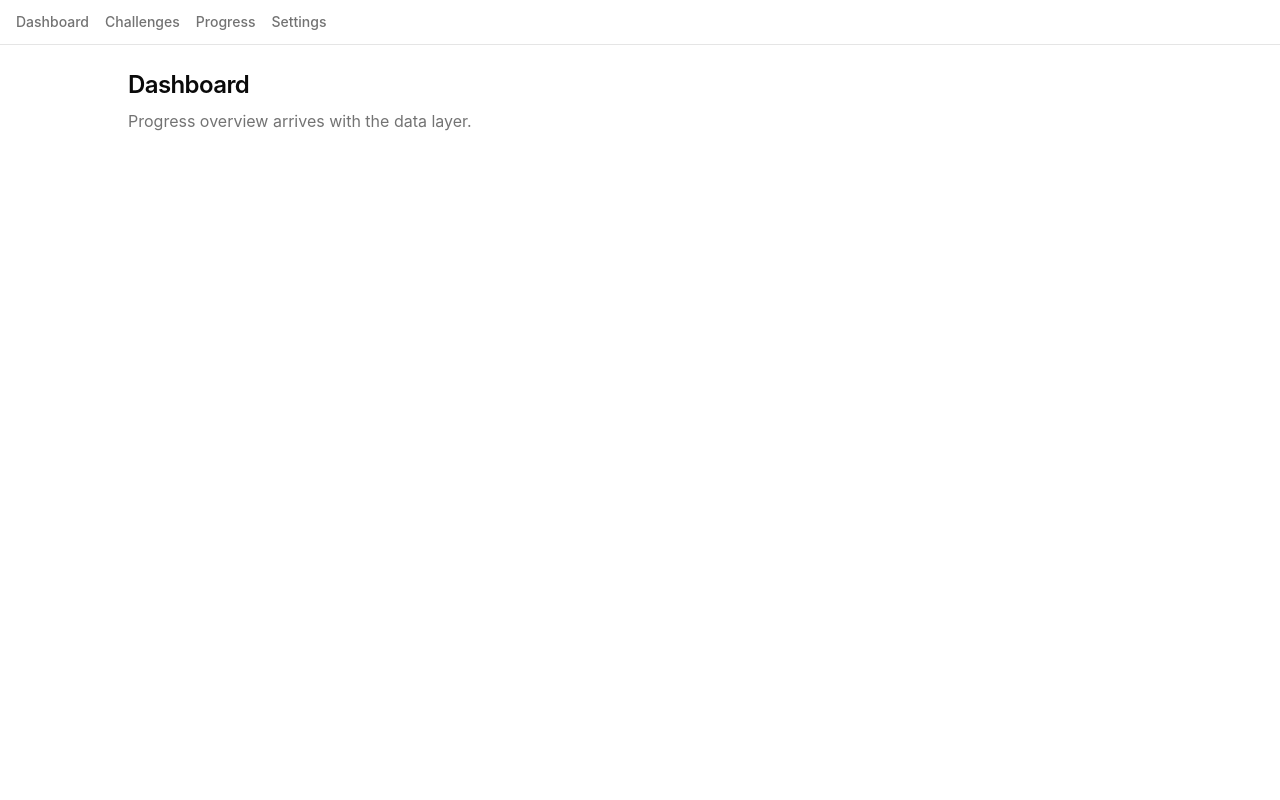
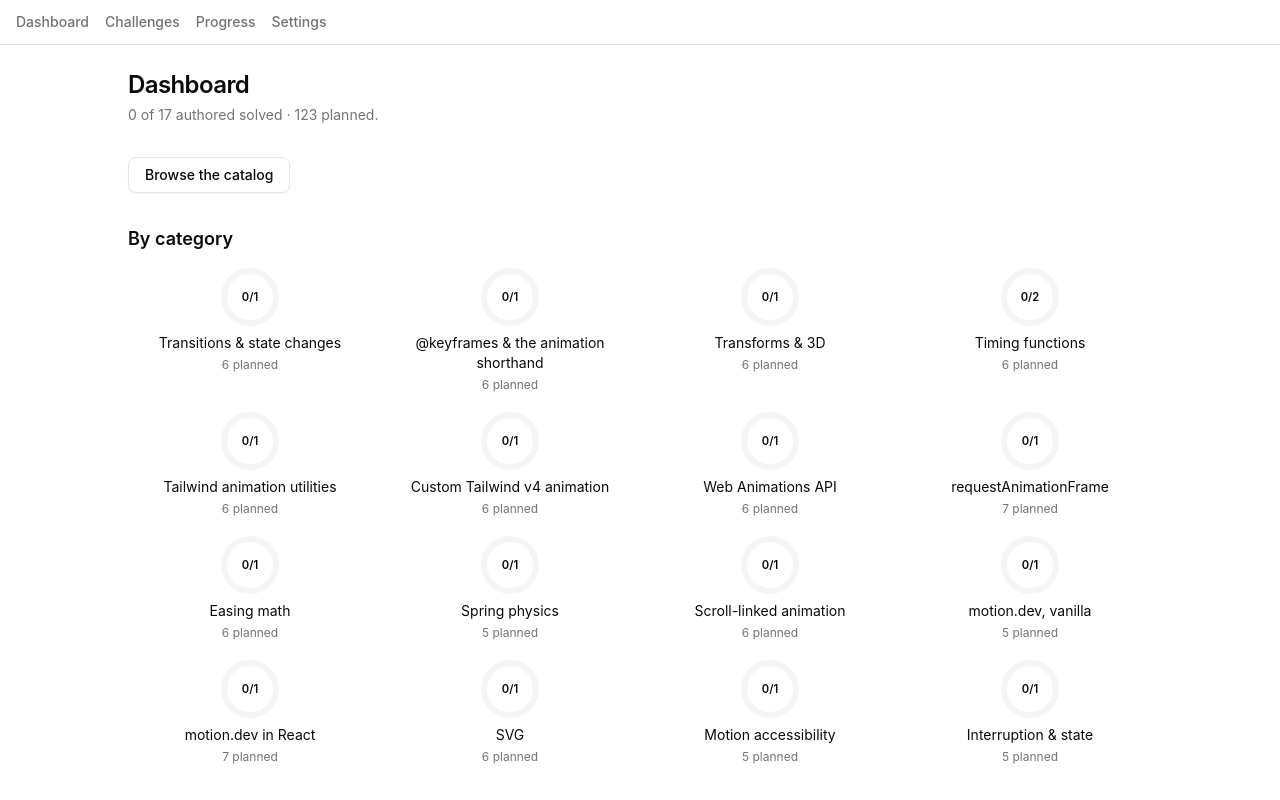
Before and after one commit to braveneworg/animation-challenges, a React (Vite) app: page / in a window 1280 px wide. Built offline with nearby package versions, Linux system fonts and the light colour scheme; no server answers.

Commit message:
feat(dashboard): completion overview, category rings, continue, and weakest-category suggestion

```diff
--- a/src/features/progress/DashboardPage.tsx
+++ b/src/features/progress/DashboardPage.tsx
@@ -1,8 +1,90 @@
+import { useQuery } from '@tanstack/react-query';
+import { Link } from '@tanstack/react-router';
+import { useMemo } from 'react';
+
+import { useProgressRepository } from '@/app/repository-provider';
+import { CATEGORIES } from '@/challenges/categories';
+import { challengeRegistry } from '@/challenges/registry';
+import { Button } from '@/components/ui/button';
+import { progressQueryOptions } from '@/data/queries';
+import {
+  continueChallenge,
+  overallCompletion,
+  summarizeCategories,
+  weakestCategory,
+} from '@/features/progress/dashboard-selectors';
+import { ProgressRing } from '@/features/progress/ProgressRing';
+
 export function DashboardPage(): React.JSX.Element {
+  const repo = useProgressRepository();
+  const { data: progressList = [] } = useQuery(progressQueryOptions(repo));
+  const progressById = useMemo(
+    () => new Map(progressList.map((record) => [record.challengeId, record])),
+    [progressList],
+  );
+  const { challenges } = challengeRegistry;
+  const completion = overallCompletion(challenges, progressById);
+  const categories = summarizeCategories(CATEGORIES, challenges, progressById).filter(
+    (summary) => summary.authored > 0,
+  );
+  const next = continueChallenge(challenges, progressList);
+  const hasActivity = progressList.length > 0;
+  const weakest = hasActivity ? weakestCategory(summarizeCategories(CATEGORIES, challenges, progressById)) : null;
+
   return (
-    <section className="mx-auto max-w-5xl space-y-2">
-      <h1 className="text-2xl font-semibold tracking-tight">Dashboard</h1>
-      <p className="text-muted-foreground">Progress overview arrives with the data layer.</p>
+    <section className="mx-auto max-w-5xl space-y-8">
+      <header className="space-y-1">
+        <h1 className="text-2xl font-semibold tracking-tight">Dashboard</h1>
+        <p className="text-muted-foreground text-sm">
+          {completion.solved} of {completion.authored} authored solved · {completion.planned} planned.
+        </p>
+      </header>
+
+      {next !== null ? (
+        <Button asChild>
+          <Link
+            to="/challenges/$categoryId/$slug"
+            params={{ categoryId: next.categoryId, slug: next.id.split('/')[1] ?? '' }}
+          >
+            Continue: {next.title}
+          </Link>
+        </Button>
+      ) : (
+        <Button asChild variant="outline">
+          <Link to="/challenges">Browse the catalog</Link>
+        </Button>
+      )}
+
+      {weakest !== null ? (
+        <p className="text-sm">
+          Weakest category:{' '}
+          <Link to="/challenges" search={{ category: weakest.categoryId }} className="underline underline-offset-4">
+            Practice {weakest.title}
+          </Link>{' '}
+          ({weakest.solved}/{weakest.authored} solved)
+        </p>
+      ) : null}
+
+      <section aria-labelledby="category-progress" className="space-y-3">
+        <h2 id="category-progress" className="text-lg font-semibold">
+          By category
+        </h2>
+        <ul className="grid grid-cols-2 gap-4 sm:grid-cols-3 lg:grid-cols-4">
+          {categories.map((summary) => (
+            <li key={summary.categoryId} className="flex flex-col items-center gap-1 text-center">
+              <ProgressRing label={summary.title} solved={summary.solved} authored={summary.authored} />
+              <Link
+                to="/challenges"
+                search={{ category: summary.categoryId }}
+                className="text-sm underline-offset-4 hover:underline"
+              >
+                {summary.title}
+              </Link>
+              <span className="text-muted-foreground text-xs">{summary.plannedCount} planned</span>
+            </li>
+          ))}
+        </ul>
+      </section>
     </section>
   );
 }
--- /dev/null
+++ b/src/features/progress/ProgressRing.tsx
@@ -0,0 +1,42 @@
+const RADIUS = 26;
+const CIRCUMFERENCE = 2 * Math.PI * RADIUS;
+
+interface ProgressRingProps {
+  label: string;
+  solved: number;
+  authored: number;
+}
+
+export function ProgressRing({ label, solved, authored }: ProgressRingProps): React.JSX.Element {
+  const fraction = authored > 0 ? Math.min(Math.max(solved / authored, 0), 1) : 0;
+  return (
+    // oxlint's jsx-a11y/prefer-tag-over-role rejects `role="img"` on any host element, `<svg>`
+    // included, and a bare `<svg>` carries no implicit img role (verified empirically — without an
+    // explicit role, `getByRole('img', ...)` finds nothing) — so there is no ARIA-role-free way to
+    // expose this dynamic, theme-aware ring through the `<svg>` element itself. Instead, a real
+    // `<img>` (the rule's own recommended tag) carries the accessible name, and the decorative
+    // `<svg>` that actually paints the ring is `aria-hidden` so its lack of a role is a non-issue.
+    // Visually identical output; the accessible name now comes from the tag jsx-a11y prefers.
+    <span className="relative inline-block size-16">
+      <img alt={`${label}: ${solved} of ${authored} solved`} className="sr-only" />
+      <svg viewBox="0 0 64 64" className="size-16" aria-hidden="true">
+        <circle cx="32" cy="32" r={RADIUS} fill="none" strokeWidth="6" className="stroke-muted" />
+        <circle
+          cx="32"
+          cy="32"
+          r={RADIUS}
+          fill="none"
+          strokeWidth="6"
+          strokeLinecap="round"
+          strokeDasharray={CIRCUMFERENCE}
+          strokeDashoffset={CIRCUMFERENCE * (1 - fraction)}
+          transform="rotate(-90 32 32)"
+          className="stroke-primary"
+        />
+        <text x="32" y="36" textAnchor="middle" className="fill-foreground text-[0.7rem] font-semibold">
+          {solved}/{authored}
+        </text>
+      </svg>
+    </span>
+  );
+}
--- /dev/null
+++ b/src/features/progress/dashboard-selectors.ts
@@ -0,0 +1,117 @@
+import { TOTAL_PLANNED_CHALLENGES, type Category, type CategoryId } from '@/challenges/categories';
+import type { Series, SeriesId } from '@/challenges/series';
+import type { Challenge } from '@/challenges/types';
+import type { ProgressRecord } from '@/data/records';
+
+export interface CategorySummary {
+  categoryId: CategoryId;
+  title: string;
+  authored: number;
+  solved: number;
+  plannedCount: number;
+}
+
+export interface CompletionSummary {
+  solved: number;
+  authored: number;
+  planned: number;
+}
+
+export interface SeriesSummary {
+  id: SeriesId;
+  label: string;
+  authored: number;
+  solved: number;
+  plannedMembers: number;
+}
+
+export interface SolveQualityCounts {
+  clean: number;
+  assisted: number;
+}
+
+function isSolved(record: ProgressRecord | undefined): boolean {
+  return record?.status === 'solved';
+}
+
+export function overallCompletion(
+  challenges: readonly Challenge[],
+  progressById: ReadonlyMap<string, ProgressRecord>,
+): CompletionSummary {
+  const solved = challenges.filter((challenge) => isSolved(progressById.get(challenge.id))).length;
+  return { solved, authored: challenges.length, planned: TOTAL_PLANNED_CHALLENGES };
+}
+
+export function summarizeCategories(
+  categories: readonly Category[],
+  challenges: readonly Challenge[],
+  progressById: ReadonlyMap<string, ProgressRecord>,
+): CategorySummary[] {
+  return categories.map((category) => {
+    const members = challenges.filter((challenge) => challenge.categoryId === category.id);
+    return {
+      categoryId: category.id,
+      title: category.title,
+      authored: members.length,
+      solved: members.filter((member) => isSolved(progressById.get(member.id))).length,
+      plannedCount: category.plannedCount,
+    };
+  });
+}
+
+/** The newest in-flight (attempted, not solved) challenge — "continue where you left off". */
+export function continueChallenge(
+  challenges: readonly Challenge[],
+  progressList: readonly ProgressRecord[],
+): Challenge | null {
+  const byId = new Map(challenges.map((challenge) => [challenge.id, challenge]));
+  const inFlight = progressList
+    .filter(
+      (record) => record.status === 'attempted' && record.lastAttemptAt !== undefined && byId.has(record.challengeId),
+    )
+    .sort((a, b) => (b.lastAttemptAt ?? '').localeCompare(a.lastAttemptAt ?? ''));
+  const newest = inFlight[0];
+  return newest === undefined ? null : (byId.get(newest.challengeId) ?? null);
+}
+
+/** Lowest solved/authored ratio among categories with authored work remaining; ties break to fewer solves, then input order. */
+export function weakestCategory(summaries: readonly CategorySummary[]): CategorySummary | null {
+  const candidates = summaries.filter((summary) => summary.authored > 0 && summary.solved < summary.authored);
+  let weakest: CategorySummary | null = null;
+  for (const candidate of candidates) {
+    if (weakest === null) {
+      weakest = candidate;
+      continue;
+    }
+    const candidateRatio = candidate.solved / candidate.authored;
+    const weakestRatio = weakest.solved / weakest.authored;
+    if (candidateRatio < weakestRatio || (candidateRatio === weakestRatio && candidate.solved < weakest.solved)) {
+      weakest = candidate;
+    }
+  }
+  return weakest;
+}
+
+export function summarizeSeries(
+  seriesList: readonly Series[],
+  challenges: readonly Challenge[],
+  progressById: ReadonlyMap<string, ProgressRecord>,
+): SeriesSummary[] {
+  return seriesList.map((series) => {
+    const members = challenges.filter((challenge) => challenge.series?.id === series.id);
+    return {
+      id: series.id,
+      label: series.label,
+      authored: members.length,
+      solved: members.filter((member) => isSolved(progressById.get(member.id))).length,
+      plannedMembers: series.plannedMembers,
+    };
+  });
+}
+
+export function solveQualityCounts(progressList: readonly ProgressRecord[]): SolveQualityCounts {
+  return {
+    clean: progressList.filter((record) => record.solveQuality === 'clean').length,
+    assisted: progressList.filter((record) => record.solveQuality === 'assisted').length,
+  };
+}
```
Also changed, not shown: 2 other files (tests, documents, lock files or other folders).
